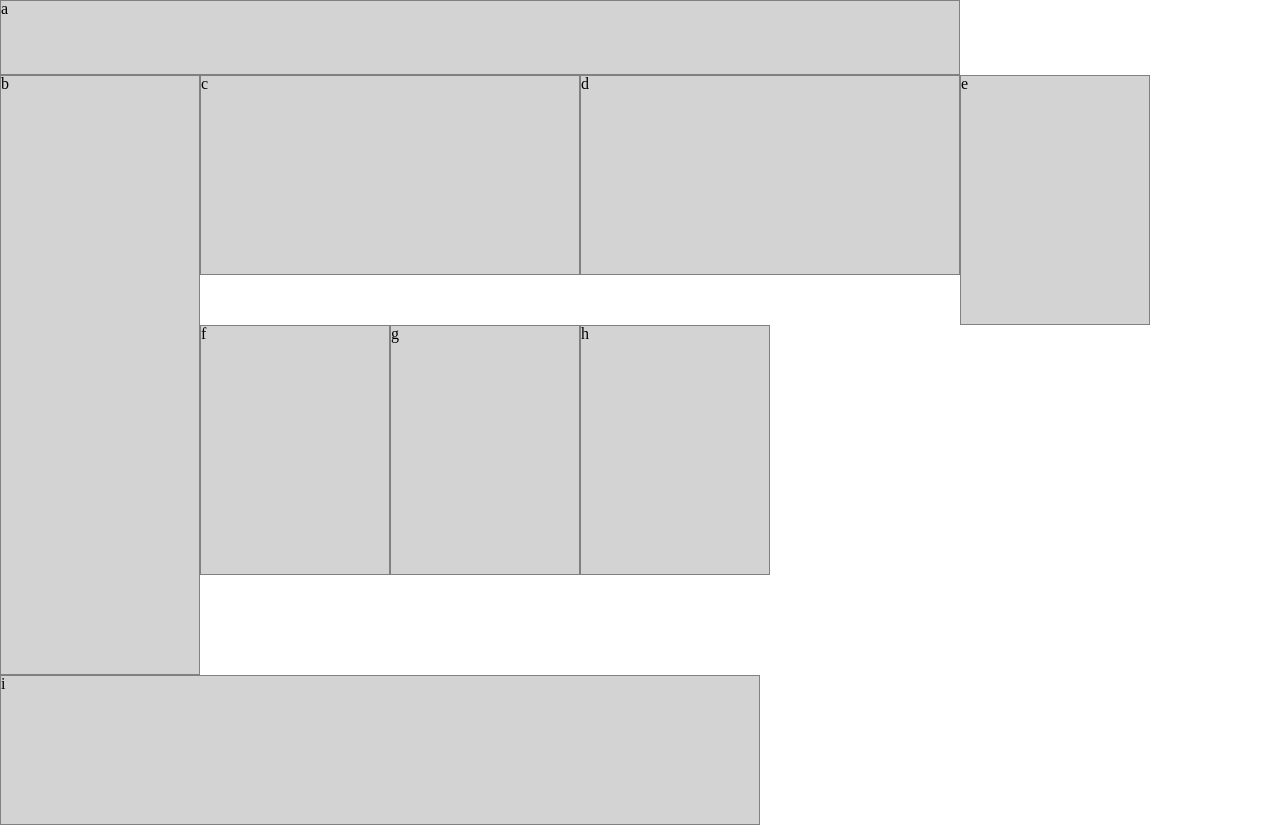
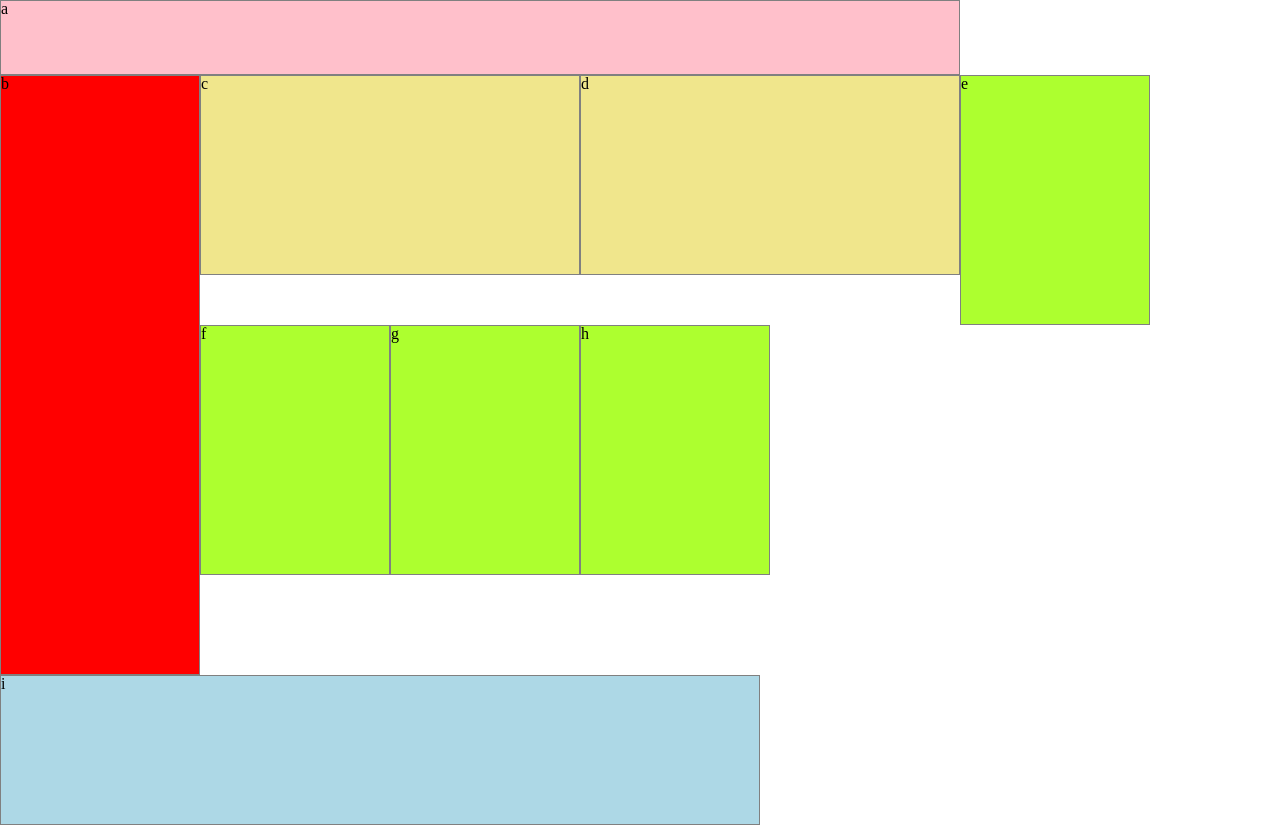
Before and after one commit to BrendonLH/Lab-01, a website: page index.html in a window 1280 px wide. Drawn offline with Linux system fonts and the light colour scheme.

Commit message:
added some color to the breakpoints

```diff
--- a/css/style.css
+++ b/css/style.css
@@ -51,23 +51,28 @@ footer {
     }
     header {
         width: 960px;
+        background-color: pink;
     }
     aside {
         float: left;
         width:200px;
         height: 600px;
+        background-color: red;
     }
     .efgh{
         width: 190px;
         height: 250px;
+        background-color: greenyellow;
     }
     .cd {
         width: 380px;
         height: 200px;
         float: left;
+        background-color: khaki;
     }
     footer {
         height: 150px;
         width: 760px;
+        background-color: lightblue;
     }
 }
```
